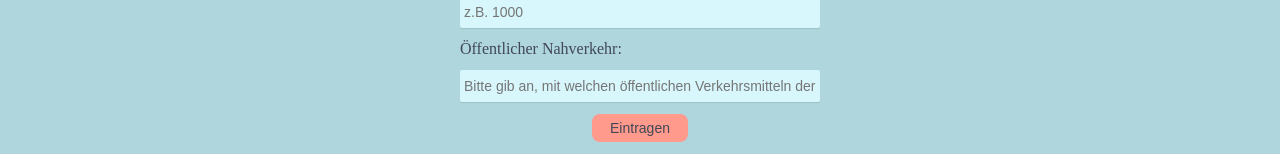
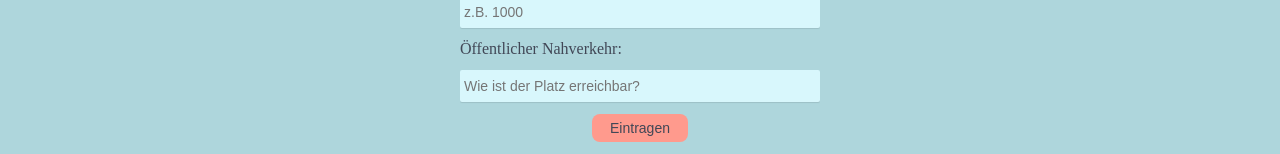
Before and after one commit to angelinakropmanns/moinbella, a React (Create React App) app: page /create-place in a window 1280 px wide. Shown: the part 433-587 px from the top of the page. Built offline with nearby package versions, Linux system fonts and the light colour scheme.

Commit message:
add another cypress test

```diff
--- a/package.json
+++ b/package.json
@@ -12,7 +12,6 @@
     "prop-types": "^15.7.2",
     "react": "^16.13.1",
     "react-dom": "^16.13.1",
-    "react-hook-form": "^5.6.1",
     "react-hooks-lib": "^0.1.5",
     "react-leaflet": "^2.6.3",
     "react-leaflet-search": "^1.0.3",
--- a/src/GlobalStyles.js
+++ b/src/GlobalStyles.js
@@ -37,6 +37,7 @@ footer {
    grid-row: 3/4;
    font-size: 14px;
    position: bottom;
+   height: 48px;
    z-index: 1;
 }
 `
--- a/src/pages/CreatePlacePage.js
+++ b/src/pages/CreatePlacePage.js
@@ -18,7 +18,7 @@ export default function CreatePlacePage() {
   return (
     <main>
       <Headline>Hundeplatz hinzufügen</Headline>
-      <FormStyled onSubmit={handleSubmit}>
+      <FormStyled onSubmit={handleSubmit} data-cy="create_place">
         <label htmlFor="name">Name des Hundeplatzes*:</label>
         <InputStyled
           id="name"
@@ -88,7 +88,7 @@ export default function CreatePlacePage() {
           type="text"
           value={place.public_transport}
           onChange={handleChange}
-          placeholder="Bitte gib an, mit welchen öffentlichen Verkehrsmitteln der Hundeplatz erreichbar ist"
+          placeholder="Wie ist der Platz erreichbar?"
         />
         <SubmitButtonStyled>
           <SubmitButton>Eintragen</SubmitButton>
@@ -110,6 +110,7 @@ export default function CreatePlacePage() {
       size: '',
       public_transport: '',
     })
+    alert('Der Hundeplatz wurde erfolgreich angelegt!')
   }
   function handleChange(event) {
     setPlace({ ...place, [event.target.name]: event.target.value })
--- a/src/pages/CreateProfilePage.js
+++ b/src/pages/CreateProfilePage.js
@@ -193,6 +193,9 @@ export default function CreateProfilePage() {
       search: '',
     })
     setPreviewImage('')
+    alert(
+      'Dein Profil wurde erfolgreich angelegt! Gehe zur Profilseite, um dein Profil zu sehen und neue Hundekontakte zu knüpfen!'
+    )
   }
 }
 
```
Also changed, not shown: 2 other files (tests, documents, lock files or other folders).
